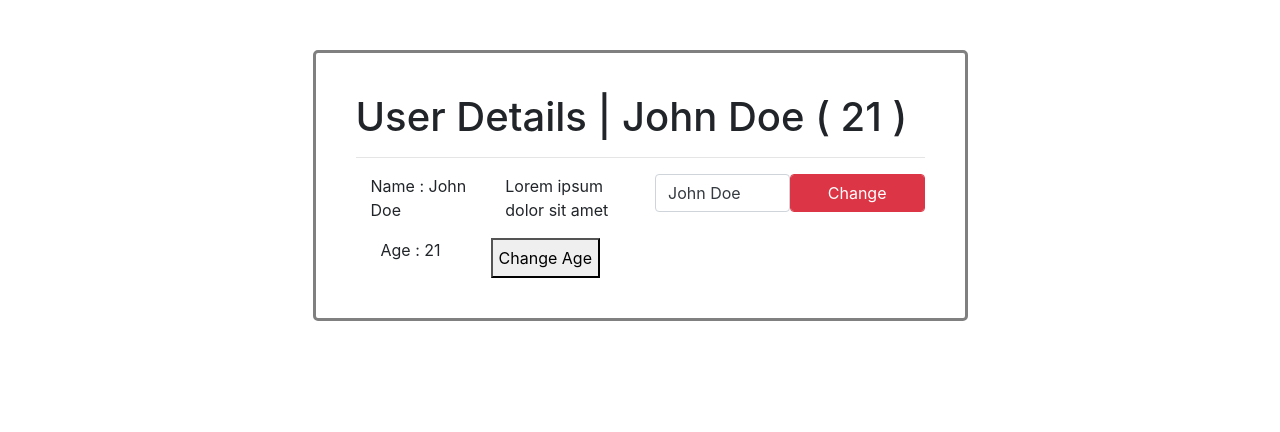
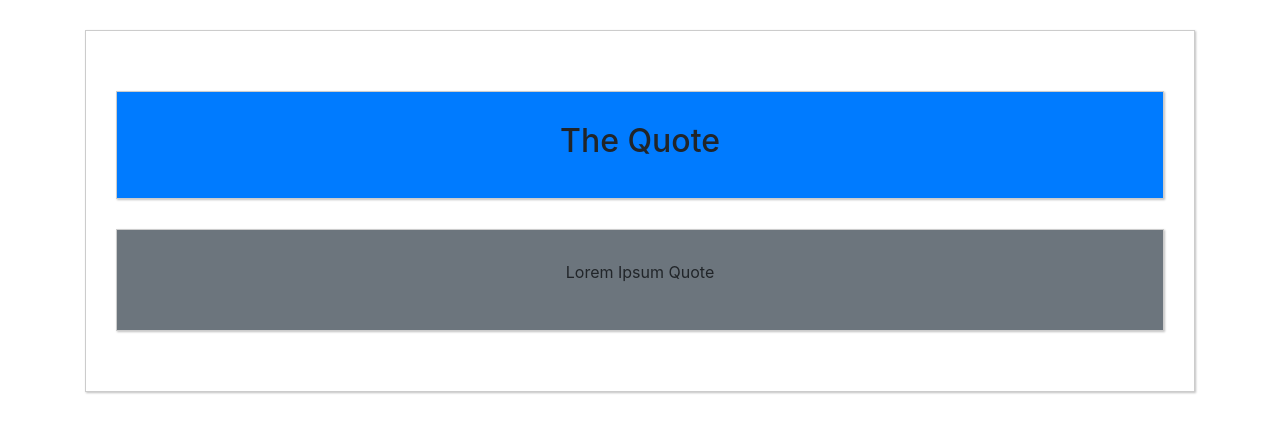
Before and after one commit to vishnuchandrappan/vuejs-tutorials, a Vue app in the folder tutorial/: page / in a window 1280 px wide. Shown: the top 432 px of the page. Built offline with nearby package versions, Linux system fonts and the light colour scheme; the HTML template or start-up script is replaced by a standard one.

Commit message:
more on componenets

```diff
--- a/tutorial/src/App.vue
+++ b/tutorial/src/App.vue
@@ -1,10 +1,29 @@
 <template>
-    <div class="row justify-content-around">
-      <double-ss class="col-sm-6"></double-ss>
+    <div class="container">
+        <div class="row justify-content-around">
+            <div class="col-sm-12">
+                <app-quote>
+                    <h2 slot='title'>{{ title }}</h2>
+                    <p slot='body'> {{ body }} </p>
+                </app-quote>
+            </div>
+        </div>
     </div>
 </template>
 
 <script>
+    import Quote from './comp/Quote.vue'
+    export default{
+        components : {
+            appQuote : Quote
+        },
+        data : function() {
+            return {
+                title : 'The Quote',
+                body : 'Lorem Ipsum Quote'
+            }
+        }
+    }
 </script>
 
 <style>
--- /dev/null
+++ b/tutorial/src/comp/Quote.vue
@@ -0,0 +1,30 @@
+<template lang="html">
+    <div>
+        <div class="bg-primary">
+            <slot name="title"></slot>
+        </div>
+        <div class="bg-secondary">
+            <slot name="body"></slot>
+        </div>
+    </div>
+</template>
+
+<script>
+    export default {
+
+    }
+</script>
+
+<style lang="css" scoped>
+    div{
+        border: 1px solid #ccc;
+        padding: 30px;
+        box-shadow: 1px 1px 2px silver;
+        margin: 30px auto;
+        text-align: center;
+        transition: 0.4s;
+    }
+    div:hover{
+        box-shadow: 1px 1px 2px black;
+    }
+</style>
--- a/tutorial/src/components/HelloWorld.vue
+++ b/tutorial/src/components/HelloWorld.vue
@@ -1,6 +1,6 @@
 <template lang="html">
     <div class="container">
-        <h1>User Details | {{ name.name }} ( {{ age }} )</h1> <hr>
+        <h1 @click="resetName">User Details | {{ name.name }} ( {{ age }} )</h1> <hr>
         <div class="row justify-content-around">
             <app-user class="col-sm-6" @ageChanged="age = $event" :name="name" :age="age"></app-user>
             <app-edit-user class="col-sm-6" :name="name"></app-edit-user>
@@ -26,11 +26,12 @@
             'app-user' : User,
             'app-edit-user' : Edit
         },
-        // methods: {
-        //     changeName() {
-        //         this.name = 'John Smith'
-        //     }
-        // }
+        methods: {
+            resetName() {
+                this.name.name = 'John Doe',
+                this.age = 21
+            }
+        }
     }
 </script>
 
--- a/tutorial/src/components/User.vue
+++ b/tutorial/src/components/User.vue
@@ -2,8 +2,9 @@
     <div class="row justify-content-around">
         <p class="col-sm-6">Name : {{ name.name }}</p>
         <p class="col-sm-6">Lorem ipsum dolor sit amet</p>
+        <p>Job : {{ job }}</p>
         <p>Age : {{ age }}</p>
-        <button type="button" @click="changeAge" name="button">Change Age</button>
+        <button type="button" class="btn btn-success" @click="changeAge" name="button">Change Age</button>
     </div>
 </template>
 
@@ -15,6 +16,11 @@ export default {
             this.age ++;
             this.$emit('ageChanged', this.age);
         },
+    },
+    data : function() {
+        return {
+            job : 'Developer'
+        }
     }
 }
 </script>
```
Also changed, not shown: tutorial/src/main.js (+2 -6 lines).
